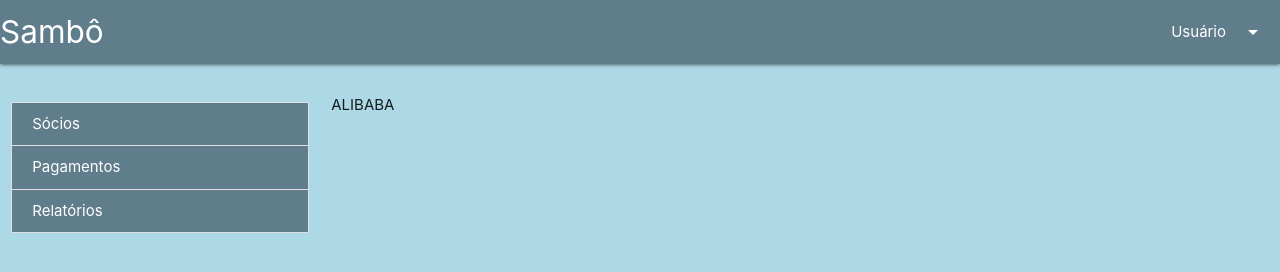
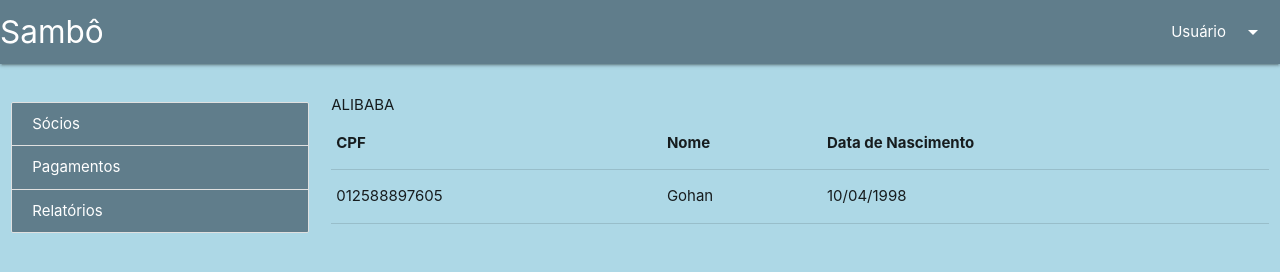
Before and after one commit to fguimaraess/sambo, a website: page public/dashboard.html in a window 1280 px wide. Both pictures are taken after a click on the link "Sócios". Drawn offline with nearby package versions, Linux system fonts and the light colour scheme.

Commit message:
insere tabela de socios

```diff
--- a/public/dashboard.html
+++ b/public/dashboard.html
@@ -51,6 +51,24 @@
 
             <div class="socio-div" hidden>
                 ALIBABA
+                <table class="display highlight" id="table-socio">
+                    <thead>
+                        <tr id="linha-id">
+                            <th id="id" hidden>ID</th>
+                            <th id="cpf">CPF</th>
+                            <th id="nome">Nome</th>
+                            <th id="dtnascimento">Data de Nascimento</th>
+                        </tr>
+                    </thead>
+                    <tbody id="body-clube">
+                        <tr id="idDosSocios">
+                            <td hidden>1</td>
+                            <td>012588897605</td>
+                            <td>Gohan</td>
+                            <td>10/04/1998</td>
+                        </tr>
+                    </tbody>
+                </table>
             </div>
 
             <div class="pagamento-div" hidden>
```
